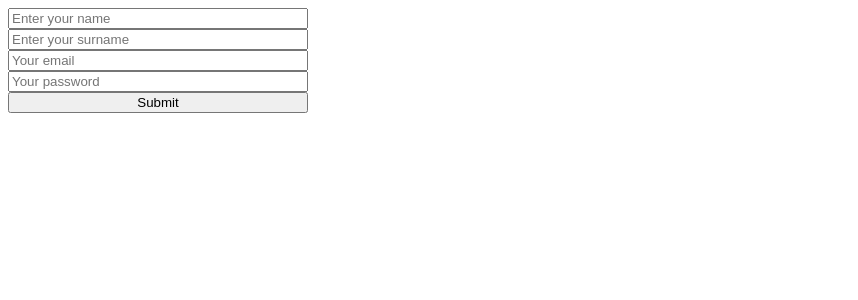
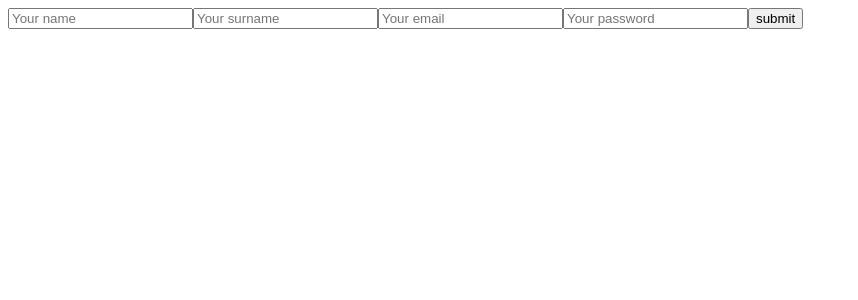
Before and after one commit to Soifka/09.12.2022-cra, a React (Create React App) app: page / in a window 1280 px wide. Shown: the top 300 px of the page, without its empty margins (0-858 px from the left). Built offline with nearby package versions, Linux system fonts and the light colour scheme.

Commit message:
Formik welcome

```diff
--- a/package.json
+++ b/package.json
@@ -7,6 +7,7 @@
     "@testing-library/react": "^13.4.0",
     "@testing-library/user-event": "^13.5.0",
     "classnames": "^2.3.2",
+    "formik": "^2.2.9",
     "react": "^18.2.0",
     "react-dom": "^18.2.0",
     "react-router-dom": "^6.6.0",
--- a/src/components/SignUpForm/index.js
+++ b/src/components/SignUpForm/index.js
@@ -1,6 +1,7 @@
 import React, { Component } from 'react';
 import styles from './style.module.scss'
 import { SCHEMA } from '../../schemas';
+import { Formik, Form, Field } from 'formik';
 
 // isValid (работает асинхронно, возвращает promise)
 // isValidSync (работает синхронно, возвращает true/false)
@@ -13,46 +14,28 @@ const initialState = {
     pass: ''
 }
 
-class SignUpForm extends Component {
-constructor(props) {
-    super(props);
-    this.state = {
-        ...initialState,
-        isError: null
-    }
-}
-
-    changeHandler = ({target: {name, value}}) => {
-        this.setState({
-            [name]: value
-        })
+const SignUpForm = (props) => {
+    const handleSubmitToFormik = (values, actions) => {
+        actions.resetForm();
     }
 
-    submitHandler = (event) => {
-        event.preventDefault();
-        try {
-            SCHEMA.validateSync(this.state);
-        } catch (error) {
-            this.setState({
-                isError: error
-            })
-        }
-    }
-
-    render() {
-        const { name, surname, email, pass, isError } = this.state;
-
-        return (
-            <form className={styles.formStyle} onSubmit={this.submitHandler}>
-                <input type='text' placeholder='Enter your name' name='name' value={name} onChange={this.changeHandler} />
-                <input type='text' placeholder='Enter your surname' name='surname' value={surname} onChange={this.changeHandler} />
-                <input type="text" placeholder='Your email' name='email' value={email} onChange={this.changeHandler}/>
-                <input type="text" placeholder='Your password' name='pass' value={pass} onChange={this.changeHandler}/>
-                <button type='submit'>Submit</button>
-                {isError && <p className={styles.errorMessage}>{isError.message}</p>}
-            </form>
-        );
-    }
+    return (
+        <Formik initialValues={initialState} onSubmit={handleSubmitToFormik}>
+            {
+                (formikProps) => {
+                    return (
+                        <Form>
+                            <Field name='name' placeholder='Your name' />
+                            <Field name='surname' placeholder='Your surname' />
+                            <Field name='email' placeholder='Your email' />
+                            <Field name='pass' placeholder='Your password' />
+                            <input type='submit' value='submit' />
+                        </Form>
+                    );
+                }
+            }
+        </Formik>
+    );
 }
 
 export default SignUpForm;
```
Also changed, not shown: 1 other file (tests, documents, lock files or other folders).
